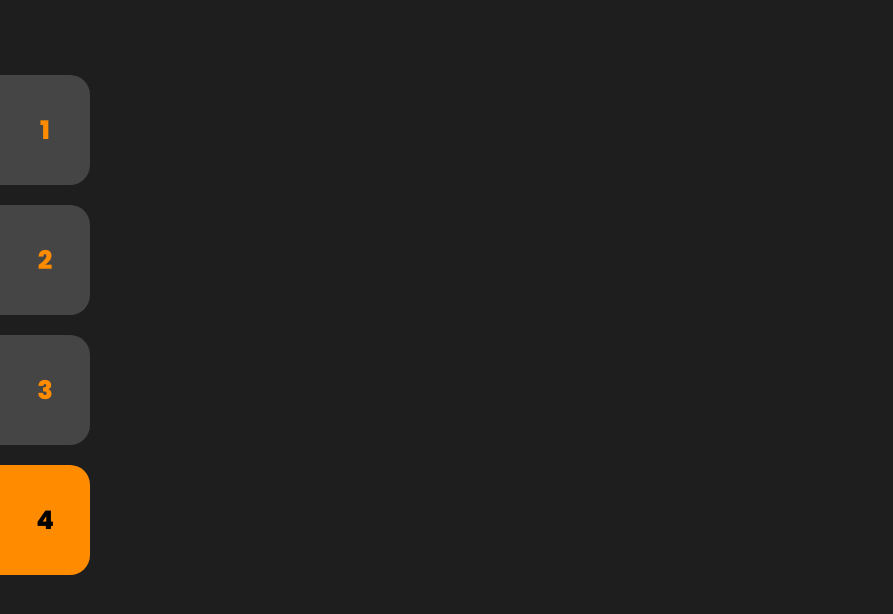
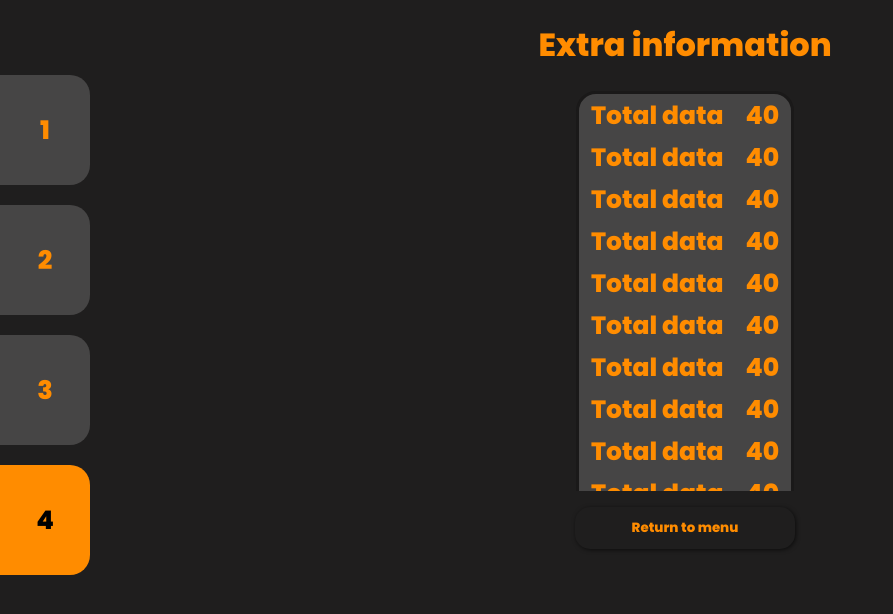
Before and after one commit to GabrielMCavalcante/statistics-answer-checker, a React (Create React App) app: page /results/4 in a window 1280 px wide. Shown: the top 614 px of the page, without its empty margins (0-893 px from the left). Built offline with nearby package versions, Linux system fonts and the light colour scheme.

Commit message:
Added Option4 route

```diff
--- a/src/containers/Results/index.tsx
+++ b/src/containers/Results/index.tsx
@@ -5,6 +5,7 @@ import { Route, Switch, Redirect } from 'react-router-dom'
 import Option1 from 'components/Option1'
 import Option2 from 'components/Option2'
 import Option3 from 'components/Option3'
+import Option4 from 'components/Option4'
 
 // Containers
 import ResultOptions from 'containers/ResultOptions'
@@ -21,8 +22,8 @@ function Results(props: any) {
                     <Route path="/results/1" component={Option1} />
                     <Route path="/results/2" component={Option2} />
                     <Route path="/results/3" component={Option3} />
-                    {/* <Route path="/results/4" component={Option4} /> */}
-                    {/* <Redirect to="/results/1" /> */}
+                    <Route path="/results/4" component={Option4} />
+                    <Redirect to="/results/1" />
                 </Switch>
             </div>
         </div>
```
